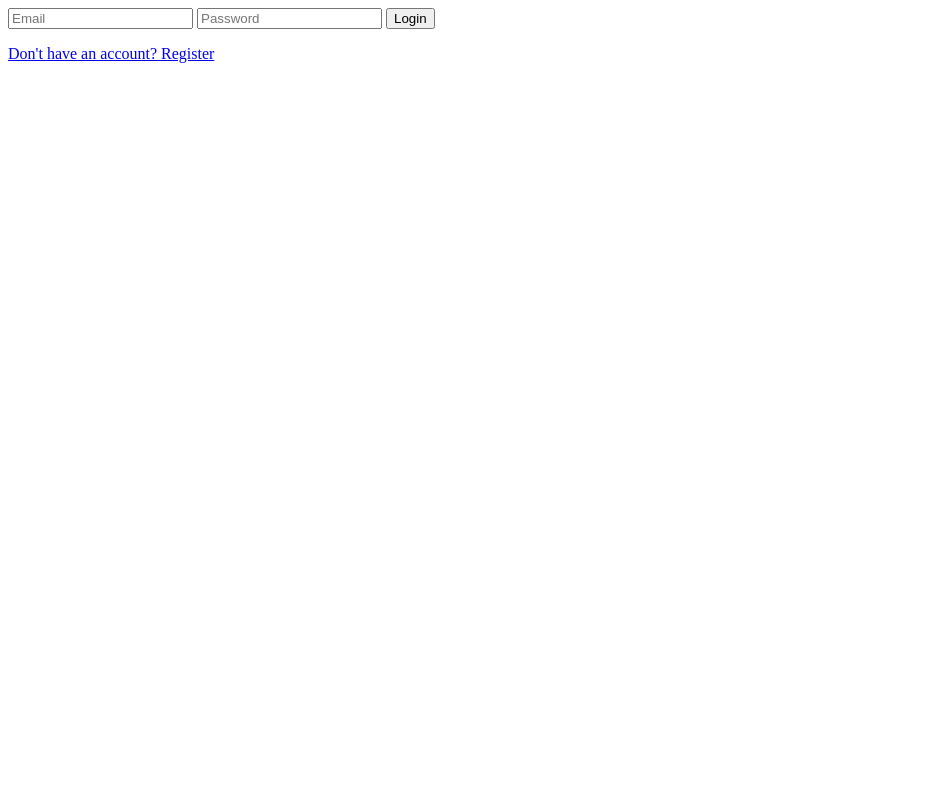
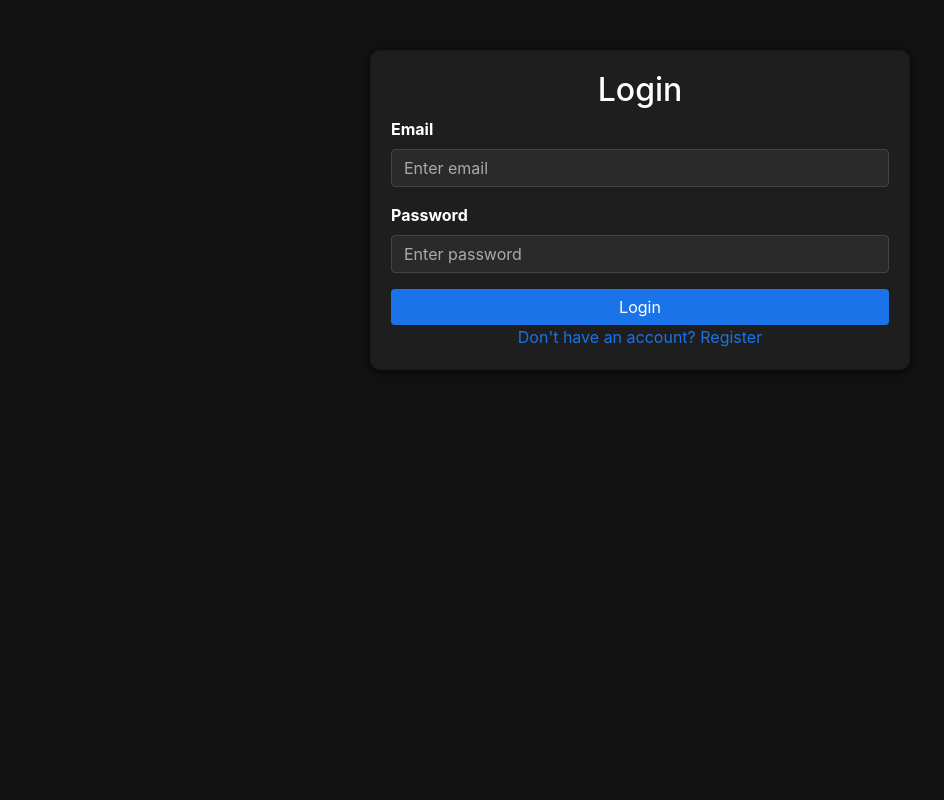
Before and after one commit to MATYUS05/UTS, a PHP site: page /views/auth/login.php in a window 1280 px wide. Shown: the whole page, without its empty margins (0-944 px from the left). Run offline with PHP 8.4, Linux system fonts and the light colour scheme; some libraries are stand-ins or nearby versions.

Commit message:
Update login.php

```diff
--- a/Project-lab/views/auth/login.php
+++ b/Project-lab/views/auth/login.php
@@ -31,9 +31,84 @@ if ($_SERVER['REQUEST_METHOD'] == 'POST') {
 }
 ?>
 
-<form method="POST" action="login.php">
-    <input type="email" name="email" placeholder="Email" required>
-    <input type="password" name="password" placeholder="Password" required>
-    <button type="submit">Login</button>
-</form>
-<a href="register.php">Don't have an account? Register</a>
+<!DOCTYPE html>
+<html lang="en">
+<head>
+    <meta charset="UTF-8">
+    <meta name="viewport" content="width=device-width, initial-scale=1.0">
+    <title>Login</title>
+    <link href="https://stackpath.bootstrapcdn.com/bootstrap/4.5.2/css/bootstrap.min.css" rel="stylesheet">
+    <style>
+    body {
+        background-color: #121212;
+        color: #ffffff;
+    }
+    .container {
+        margin-top: 50px;
+    }
+    .card {
+        padding: 20px;
+        border-radius: 10px;
+        background-color: #1e1e1e;
+        box-shadow: 0 2px 10px rgba(0, 0, 0, 0.7);
+        color: #ffffff;
+    }
+    .form-group label {
+        font-weight: bold;
+        color: #ffffff;
+    }
+    .form-control {
+        background-color: #2a2a2a;
+        border: 1px solid #444444;
+        color: #ffffff;
+    }
+    .form-control::placeholder {
+        color: #aaaaaa;
+    }
+    .btn-primary {
+        background-color: #1a73e8;
+        border: none;
+    }
+    .btn-primary:hover {
+        background-color: #135ba1;
+    }
+    .text-center a {
+        color: #1a73e8;
+    }
+    .text-center a:hover {
+        color: #135ba1;
+    }
+</style>
+
+</head>
+<body>
+
+<div class="container">
+    <div class="row justify-content-center">
+        <div class="col-md-6">
+            <div class="card">
+                <h2 class="text-center">Login</h2>
+                <form method="POST" action="login.php">
+                    <div class="form-group">
+                        <label for="email">Email</label>
+                        <input type="email" class="form-control" id="email" name="email" placeholder="Enter email" required>
+                    </div>
+                    <div class="form-group">
+                        <label for="password">Password</label>
+                        <input type="password" class="form-control" id="password" name="password" placeholder="Enter password" required>
+                    </div>
+                    <button type="submit" class="btn btn-primary btn-block">Login</button>
+                </form>
+                <div class="text-center">
+                    <a href="register.php">Don't have an account? Register</a>
+                </div>
+            </div>
+        </div>
+    </div>
+</div>
+
+<script src="https://code.jquery.com/jquery-3.5.1.slim.min.js"></script>
+<script src="https://cdn.jsdelivr.net/npm/@popperjs/core@2.5.2/dist/umd/popper.min.js"></script>
+<script src="https://stackpath.bootstrapcdn.com/bootstrap/4.5.2/js/bootstrap.min.js"></script>
+</body>
+</html>
```
